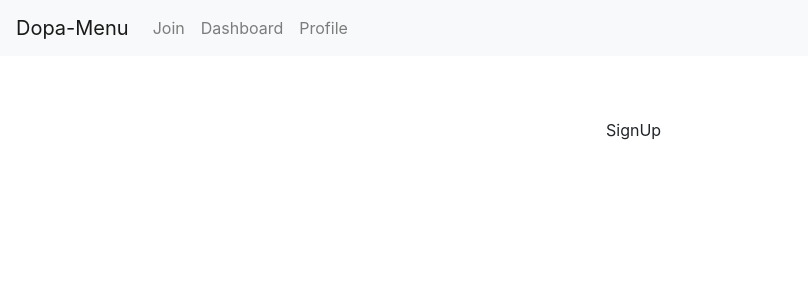
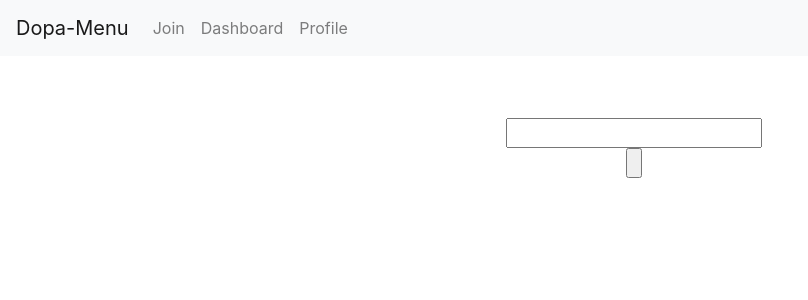
Before and after one commit to MarieHughes93/dopa-menu, a React (Create React App) app in the folder dm-frontend/: page /signup in a window 1280 px wide. Shown: the top 300 px of the page, without its empty margins (0-808 px from the left). Built offline with nearby package versions, Linux system fonts and the light colour scheme.

Commit message:
created blank form

```diff
--- /dev/null
+++ b/dm-frontend/src/v1/components/signUpForm.js
@@ -0,0 +1,26 @@
+import React, { Component } from "react";
+
+class SignUpForm extends Component {
+
+    render(){
+        return(
+            <div>
+               <form>
+                   <input
+                    type=""
+                    name=""
+                    placeholder=""
+                    value=""
+                    onChange=""
+                   />
+                   <br/>
+                   <input
+                    type="submit"
+                    value=""
+                   />
+               </form>
+            </div>
+        )
+    }
+}
+export default SignUpForm
--- a/dm-frontend/src/v1/containers/SignUp.js
+++ b/dm-frontend/src/v1/containers/SignUp.js
@@ -1,10 +1,11 @@
 import React, { Component } from "react";
+import SignUpForm from '../components/signUpForm'
 
 class SignUp extends Component{
   render(){
   return (
     <div >
-        SignUp
+        <SignUpForm/>
     </div>
   );
 }
```
